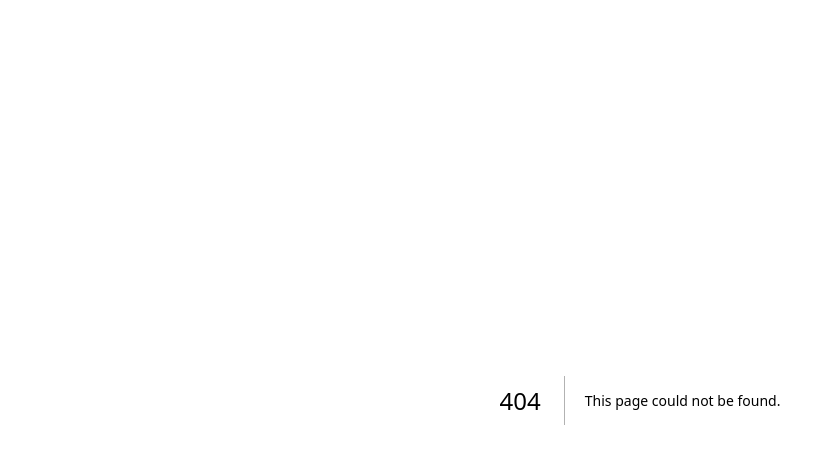
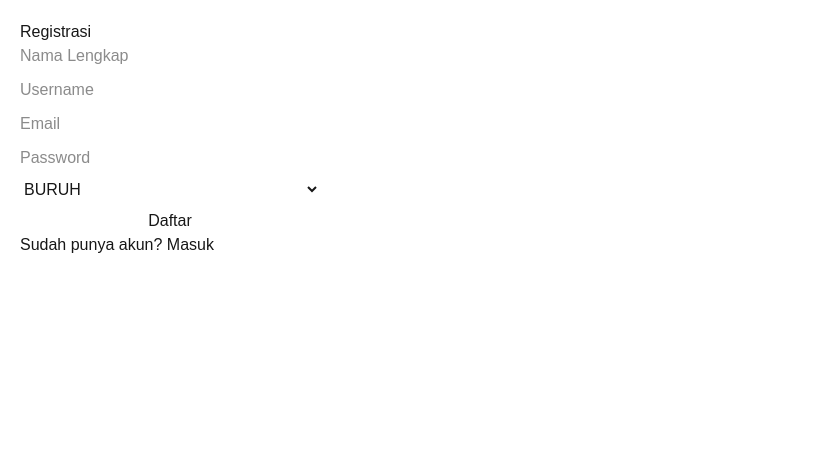
Before and after one commit to KEL-ADPRO/MySawit-frontend, a Next.js app: page /signin in a window 1280 px wide. Before the commit this address had no page. Shown: the top 464 px of the page, without its empty margins (0-822 px from the left). Built offline with nearby package versions, Linux system fonts and the light colour scheme.

Commit message:
Added basic login and sign in pages

```diff
--- /dev/null
+++ b/app/login/page.tsx
@@ -0,0 +1,66 @@
+"use client";
+
+import { useState } from "react";
+import Link from "next/link";
+import { useRouter } from "next/navigation";
+
+export default function LoginPage() {
+  const router = useRouter();
+  const [email, setEmail] = useState("");
+  const [password, setPassword] = useState("");
+  const [message, setMessage] = useState("");
+
+  const handleSubmit = async (e: React.FormEvent) => {
+    e.preventDefault();
+    setMessage("");
+
+    try {
+      const response = await fetch("http://localhost:8080/api/auth/login", {
+        method: "POST",
+        headers: { "Content-Type": "application/json" },
+        body: JSON.stringify({ email, password }),
+      });
+
+      const result = await response.json();
+
+      if (response.ok && result.success) {
+        localStorage.setItem("token", result.data.token);
+        setMessage("Login berhasil! Selamat datang, " + result.data.name);
+        router.push("/");
+      } else {
+        setMessage("Login gagal: " + (result.message || "Email atau password salah."));
+      }
+    } catch (error) {
+      console.error(error);
+      setMessage("Error: Tidak dapat terhubung ke server.");
+    }
+  };
+
+  return (
+    <div style={{ padding: "20px", fontFamily: "sans-serif" }}>
+      <h2>Login</h2>
+
+      {message && <p>{message}</p>}
+
+      <form onSubmit={handleSubmit} style={{ display: "flex", flexDirection: "column", gap: "10px", width: "300px" }}>
+        <input
+          type="email"
+          placeholder="Email"
+          value={email}
+          onChange={(e) => setEmail(e.target.value)}
+          required
+        />
+        <input
+          type="password"
+          placeholder="Password"
+          value={password}
+          onChange={(e) => setPassword(e.target.value)}
+          required
+        />
+        <button type="submit">Masuk</button>
+      </form>
+
+      <p>Belum punya akun? <Link href="/register">Daftar</Link></p>
+    </div>
+  );
+}
--- /dev/null
+++ b/app/signin/page.tsx
@@ -0,0 +1,74 @@
+"use client";
+
+import { useState } from "react";
+import Link from "next/link";
+import { useRouter } from "next/navigation";
+
+export default function RegisterPage() {
+  const router = useRouter();
+  const [formData, setFormData] = useState({
+    username: "",
+    name: "",
+    email: "",
+    password: "",
+    role: "BURUH",
+    nomorSertifMandor: "",
+  });
+  const [message, setMessage] = useState("");
+
+  const handleChange = (e: React.ChangeEvent<HTMLInputElement | HTMLSelectElement>) => {
+    setFormData({ ...formData, [e.target.name]: e.target.value });
+  };
+
+  const handleSubmit = async (e: React.FormEvent) => {
+    e.preventDefault();
+    setMessage("");
+
+    try {
+      const response = await fetch("http://localhost:8080/api/auth/register", {
+        method: "POST",
+        headers: { "Content-Type": "application/json" },
+        body: JSON.stringify(formData),
+      });
+
+      const result = await response.json();
+
+      if (response.ok && result.success) {
+        localStorage.setItem("token", result.data.token);
+        setMessage("Registrasi berhasil! Selamat datang, " + result.data.name);
+        router.push("/dashboard");
+      } else {
+        setMessage("Registrasi gagal: " + (result.message || "Coba lagi."));
+      }
+    } catch (error) {
+      console.error(error);
+      setMessage("Error: Tidak dapat terhubung ke server.");
+    }
+  };
+
+  return (
+    <div style={{ padding: "20px", fontFamily: "sans-serif" }}>
+      <h2>Registrasi</h2>
+
+      {message && <p>{message}</p>}
+
+      <form onSubmit={handleSubmit} style={{ display: "flex", flexDirection: "column", gap: "10px", width: "300px" }}>
+        <input name="name" type="text" placeholder="Nama Lengkap" value={formData.name} onChange={handleChange} required />
+        <input name="username" type="text" placeholder="Username" value={formData.username} onChange={handleChange} required />
+        <input name="email" type="email" placeholder="Email" value={formData.email} onChange={handleChange} required />
+        <input name="password" type="password" placeholder="Password" value={formData.password} onChange={handleChange} required />
+        <select name="role" value={formData.role} onChange={handleChange}>
+          <option value="BURUH">BURUH</option>
+          <option value="MANDOR">MANDOR</option>
+          <option value="SUPIR">SUPIR</option>
+        </select>
+        {formData.role === "MANDOR" && (
+          <input name="nomorSertifMandor" type="text" placeholder="Nomor Sertifikasi Mandor" value={formData.nomorSertifMandor} onChange={handleChange} required />
+        )}
+        <button type="submit">Daftar</button>
+      </form>
+
+      <p>Sudah punya akun? <Link href="/login">Masuk</Link></p>
+    </div>
+  );
+}
```
